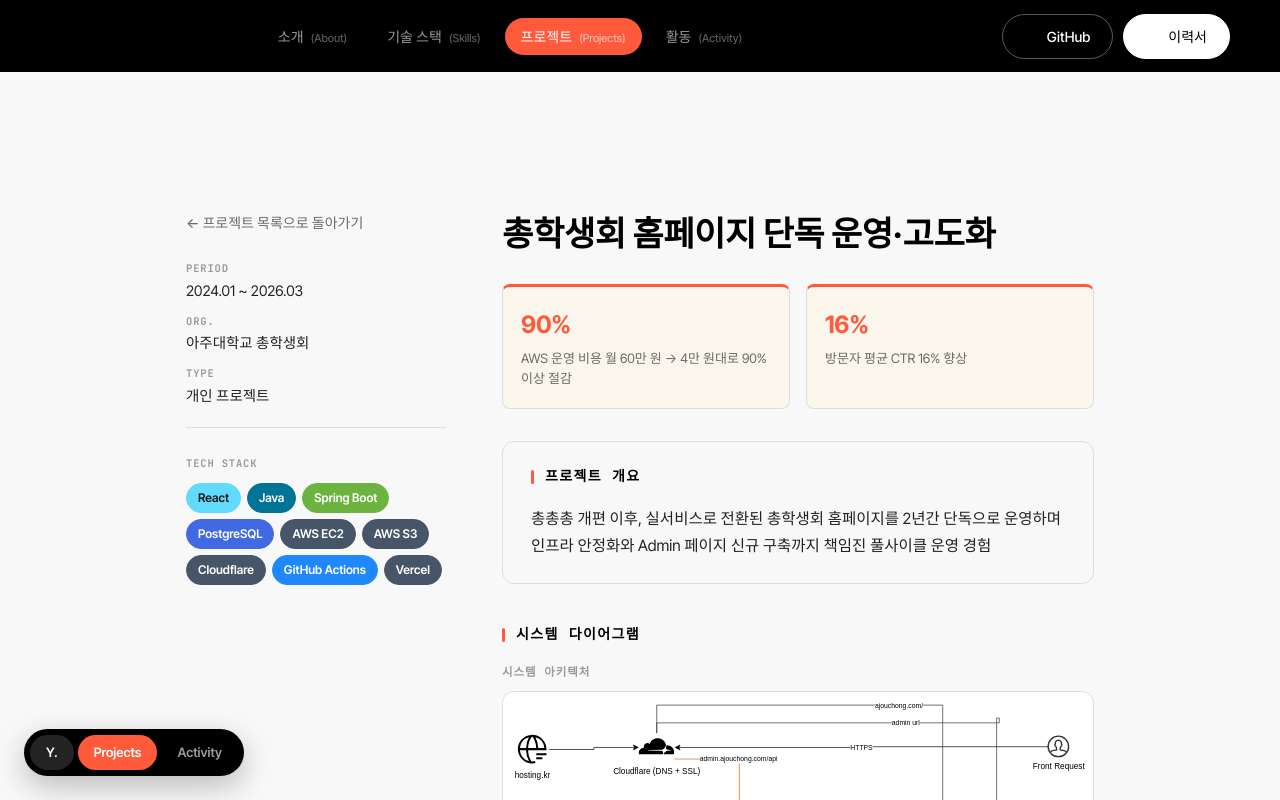
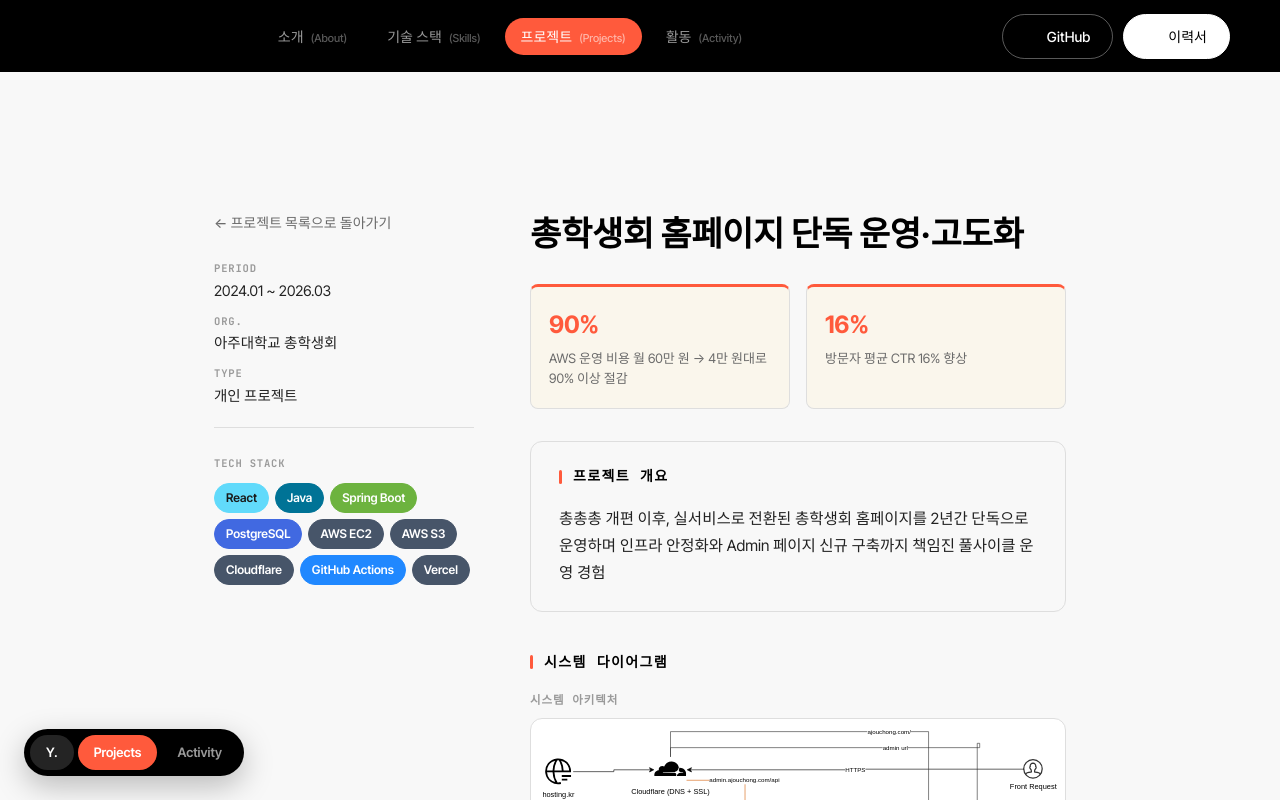
Before and after one commit to ytnwjd/ytnwjd-portfolio, a Vue app: page /projects/ajouchong in a window 1280 px wide. Shown: the top 800 px of the page. Built offline with nearby package versions, Linux system fonts and the light colour scheme; some icons are missing.

Commit message:
style: add inline padding with clamp

```diff
--- a/src/assets/styles/main.css
+++ b/src/assets/styles/main.css
@@ -71,9 +71,10 @@
 
 /* 섹션 공통 골격 — 좌측 라벨(eyebrow) → 초대형 타이틀 → 서브카피 → 콘텐츠 순서를 반복 */
 .section {
-  max-width: 1600px;
+  max-width: 1800px;
   margin: 0 auto;
-  padding: 140px 36px;
+  padding-block: 140px;
+  padding-inline: clamp(1.5rem, 5vw, 4rem);
   border-bottom: 1px solid var(--color-border);
 }
 
@@ -183,7 +184,8 @@
 
 @media (max-width: 720px) {
   .section {
-    padding: 96px 24px;
+    padding-block: 96px;
+    padding-inline: 24px;
   }
 }
 
```
